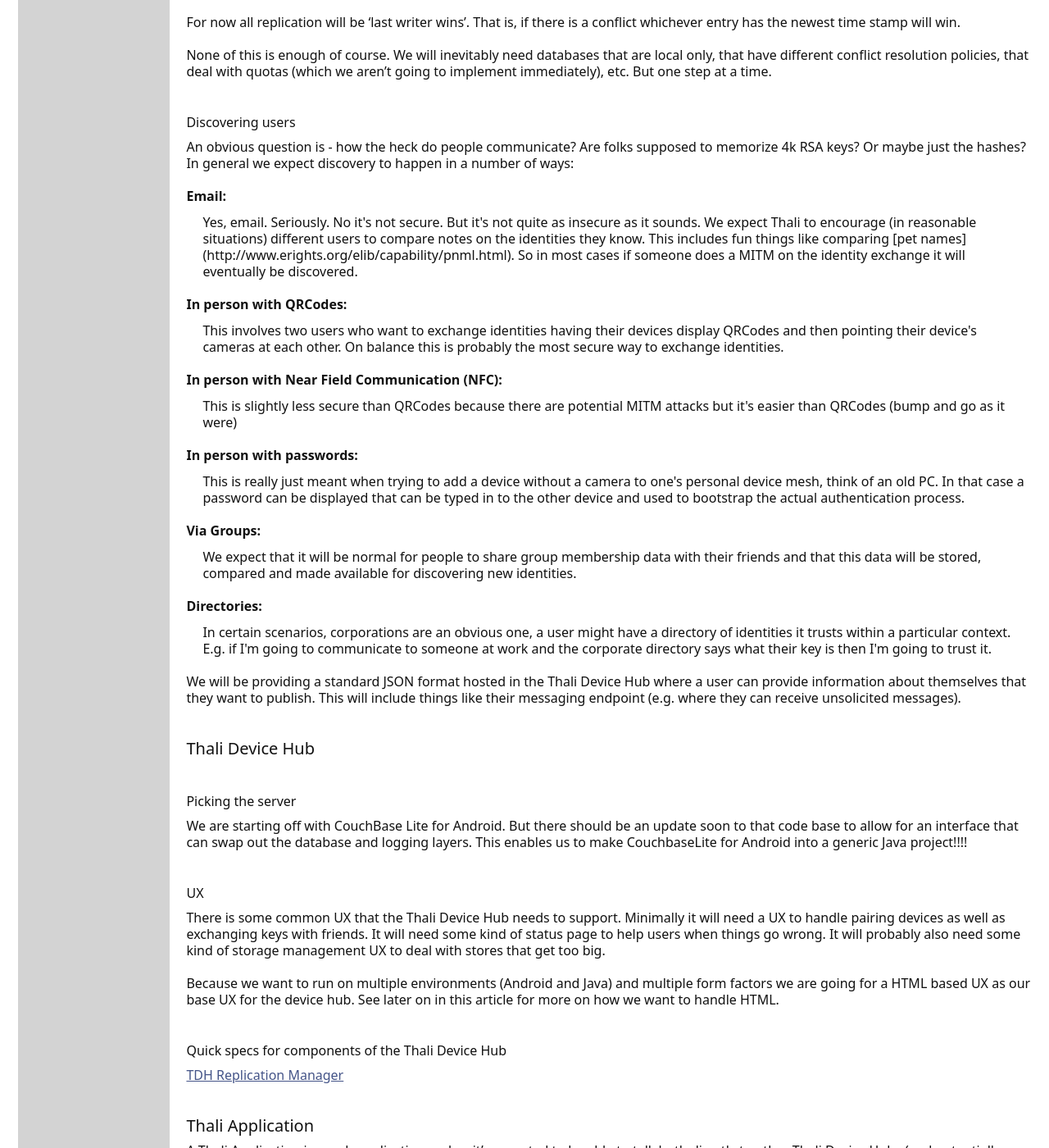
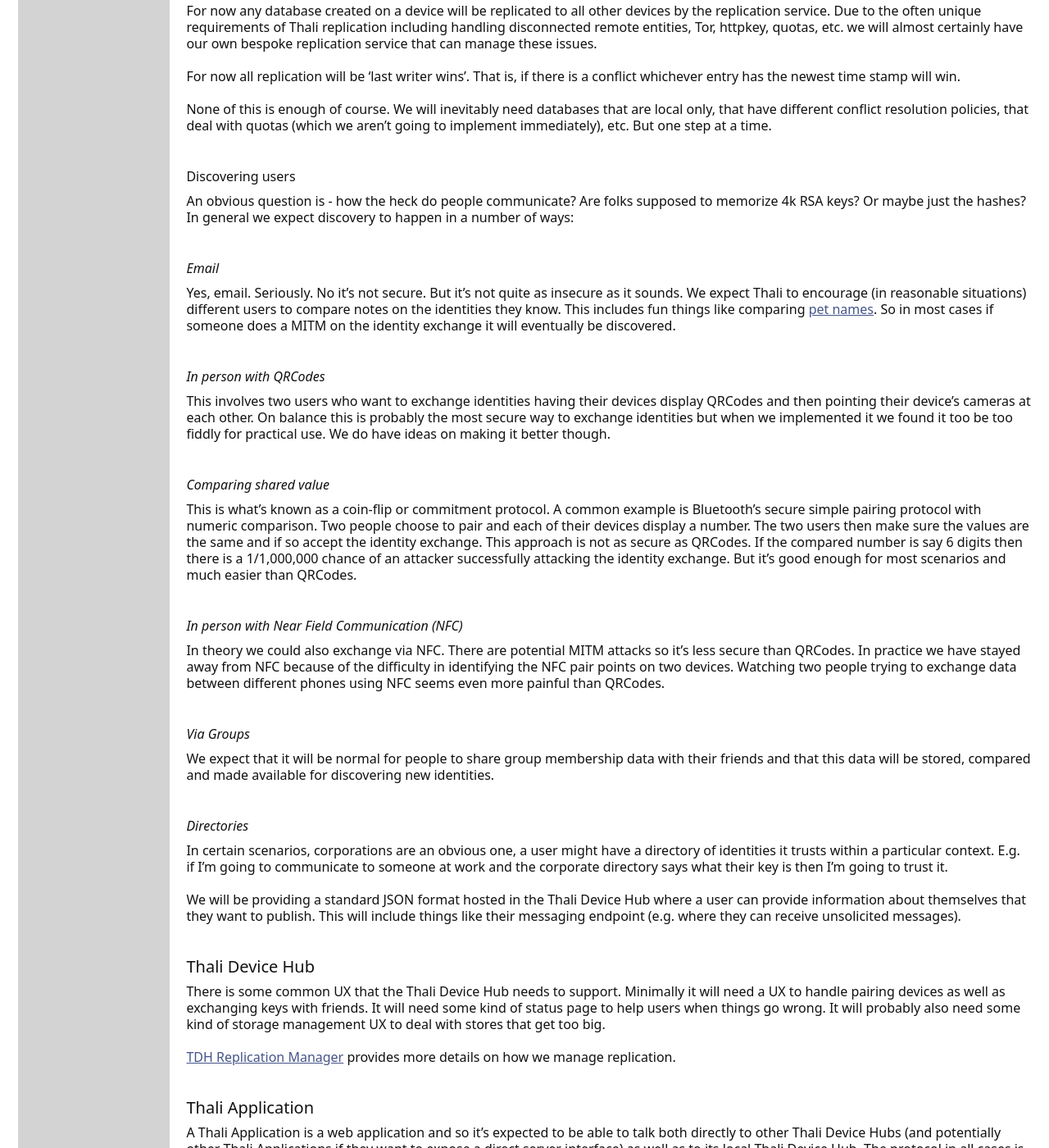
Before and after one commit to thaliproject/thali, a Jekyll site: the page built from ThaliAndCouch.md, in a window 1280 px wide and 1400 px high, scrolled down 3093 px. Shown: the whole window at 82% size. Built offline with Jekyll 4.4.1, drawn with Linux system fonts in a browser that asks for light colours; Markdown is read by kramdown in place of the engine named in the settings; some of the changed text lies outside the part shown.

Commit message:
Update ThaliAndCouch.md

````diff
--- a/ThaliAndCouch.md
+++ b/ThaliAndCouch.md
@@ -28,7 +28,7 @@
 
 ## Firewalls & NATs
 
-As a practical matter firewalls and NATs make it between difficult and impossible to host services behind them. The good news is that there are standardized efforts to address these problems, the bad news is that these efforts are either often unsupported by real world firewalls/NATs or not fit for our purposes (e.g. see [here](StunTurnICEInvestigation). However there is one solution that is free and widely deployed that does meet our needs in many, although not all, cases - [Tor hidden services](https://www.torproject.org/docs/hidden-services.html.en ). So we will be adopting Tor hidden services as our foundational mechanism for exposing server endpoints on devices.
+As a practical matter firewalls and NATs make it between difficult and impossible to host services behind them. The good news is that there are standardized efforts to address these problems, the bad news is that these efforts are either often unsupported by real world firewalls/NATs or not fit for our purposes (e.g. see [here](StunTurnICEInvestigation)). However there is one solution that is free and widely deployed that does meet our needs in many, although not all, cases - [Tor hidden services](https://www.torproject.org/docs/hidden-services.html.en ). So we will be adopting Tor hidden services as our foundational mechanism for exposing server endpoints on devices.
 
 ## Device Discovery
 
@@ -66,23 +66,26 @@
 <dd> A local application running on the same device as a Thali Device Hub</dd>
 </dl>
 
-<pre>
+```
                      -------------------------------------------------------------------
-                     |                    Thali Device Hub                             |
+                     |                    Local Thali Device Hub                       |
                      |                                                                 |
-Local Thali App -->  | Local CouchDB Singleton Service  --  Local Replication Manager  |
+Local Thali App -->  | Local CouchDB Singleton Service  <-- Local Replication Manager  |
+                     |           /|\        |                                          |
+                     |            |         \                                          |
+                     |            |          ----------------------------              |
                      |            |                                     |              |
-                     |            |                                     |              |
-                     |            |                                     |              |
-                     |            |                                     |              |
+                     |            |                                    \|/             |
                      | Local Tor Hidden Service Proxy           Local Tor Client       |
                      -------------|-------------------------------------|---------------
+                                 /|\                                    |
                                   |                                     |
-                      Tor Hidden Service Infrastructure ]               |
+                                   [ Tor Hidden Service Infrastructure ]
                                   |                                     |
-                       Remote Authorized Entities            Remote Authorized Entities
+                                  |                                    \|/
+                                       Remote Authorized Entities
 
-</pre>
+```
 
 ## Talking to the  Thali Device Hub
 
@@ -106,7 +109,7 @@
 
 ### Replication - The Replication Service
 
-For now any database created on a device will be replicated to all other devices by the replication service. Due to the often unique requirements of Thali replication including handling disconnected remote entities, Tor, httpkey, quotas, etc. we will almost certainly have our own bespoke replication service rather than try to use the replication service built into CouchDB.
+For now any database created on a device will be replicated to all other devices by the replication service. Due to the often unique requirements of Thali replication including handling disconnected remote entities, Tor, httpkey, quotas, etc. we will almost certainly have our own bespoke replication service that can manage these issues.
 
 For now all replication will be 'last writer wins'. That is, if there is a conflict whichever entry has the newest time stamp will win.
 
@@ -116,48 +119,31 @@
 
 An obvious question is - how the heck do people communicate? Are folks supposed to memorize 4k RSA keys? Or maybe just the hashes? In general we expect discovery to happen in a number of ways:
 
-<dl>
+#### Email
+Yes, email. Seriously. No it's not secure. But it's not quite as insecure as it sounds. We expect Thali to encourage (in reasonable situations) different users to compare notes on the identities they know. This includes fun things like comparing [pet names](http://www.erights.org/elib/capability/pnml.html). So in most cases if someone does a MITM on the identity exchange it will eventually be discovered.
 
-<dt> Email</dt>
-<dd> Yes, email. Seriously. No it's not secure. But it's not quite as insecure as it sounds. We expect Thali to encourage (in reasonable situations) different users to compare notes on the identities they know. This includes fun things like comparing [pet names](http://www.erights.org/elib/capability/pnml.html). So in most cases if someone does a MITM on the identity exchange it will eventually be discovered.</dd>
+#### In person with QRCodes
+This involves two users who want to exchange identities having their devices display QRCodes and then pointing their device's cameras at each other. On balance this is probably the most secure way to exchange identities but when we implemented it we found it too be too fiddly for practical use. We do have ideas on making it better though.
 
-<dt> In person with QRCodes</dt>
-<dd> This involves two users who want to exchange identities having their devices display QRCodes and then pointing their device's cameras at each other. On balance this is probably the most secure way to exchange identities.</dd>
+#### Comparing shared value
+This is what's known as a coin-flip or commitment protocol. A common example is Bluetooth's secure simple pairing protocol with numeric comparison. Two people choose to pair and each of their devices display a number. The two users then make sure the values are the same and if so accept the identity exchange. This approach is not as secure as QRCodes. If the compared number is say 6 digits then there is a 1/1,000,000 chance of an attacker successfully attacking the identity exchange. But it's good enough for most scenarios and much easier than QRCodes.
 
-<dt> In person with Near Field Communication (NFC)</dt>
-<dd> This is slightly less secure than QRCodes because there are potential MITM attacks but it's easier than QRCodes (bump and go as it were)</dd>
+#### In person with Near Field Communication (NFC)
+In theory we could also exchange via NFC. There are potential MITM attacks so it's less secure than QRCodes. In practice we have stayed away from NFC because of the difficulty in identifying the NFC pair points on two devices. Watching two people trying to exchange data between different phones using NFC seems even more painful than QRCodes.
 
-<dt> In person with passwords</dt>
+#### Via Groups
+We expect that it will be normal for people to share group membership data with their friends and that this data will be stored, compared and made available for discovering new identities.
 
-<dd> This is really just meant when trying to add a device without a camera to one's personal device mesh, think of an old PC. In that case a password can be displayed that can be typed in to the other device and used to bootstrap the actual authentication process.</dd>
-
-<dt> Via Groups</dt>
-
-<dd> We expect that it will be normal for people to share group membership data with their friends and that this data will be stored, compared and made available for discovering new identities.</dd>
-
-<dt> Directories</dt>
-
-<dd> In certain scenarios, corporations are an obvious one, a user might have a directory of identities it trusts within a particular context. E.g. if I'm going to communicate to someone at work and the corporate directory says what their key is then I'm going to trust it.</dd>
-
-</dl>
+#### Directories
+In certain scenarios, corporations are an obvious one, a user might have a directory of identities it trusts within a particular context. E.g. if I'm going to communicate to someone at work and the corporate directory says what their key is then I'm going to trust it.
 
 We will be providing a standard JSON format hosted in the Thali Device Hub where a user can provide information about themselves that they want to publish. This will include things like their messaging endpoint (e.g. where they can receive unsolicited messages).
 
 ## Thali Device Hub
 
-### Picking the server
-
-We are starting off with CouchBase Lite for Android. But there should be an update soon to that code base to allow for an interface that can swap out the database and logging layers. This enables us to make CouchbaseLite for Android into a generic Java project!!!!
-
-### UX
-
 There is some common UX that the Thali Device Hub needs to support. Minimally it will need a UX to handle pairing devices as well as exchanging keys with friends. It will need some kind of status page to help users when things go wrong. It will probably also need some kind of storage management UX to deal with stores that get too big.
 
-Because we want to run on multiple environments (Android and Java) and multiple form factors we are going for a HTML based UX as our base UX for the device hub. See later on in this article for more on how we want to handle HTML.
-
-### Quick specs for components of the Thali Device Hub
-
-[TDH Replication Manager](TDHReplicationManager)
+[TDH Replication Manager](TDHReplicationManager) provides more details on how we manage replication.
 
 ## Thali Application
 
@@ -166,5 +152,3 @@
 This means that the Thali Device Hub's "api" is its protocol interface, so anything that can speak CouchDB and authenticate via TLS mutual auth (plus Tor if they aren't on the same device as the Thali Device Hub they want to talk to) can play. So we don't have any restrictions on things like programming language.
 
 But we also don't want to make people go through all the pain of setting up things like mutual SSL Auth validation and Tor handling (for off device connections). So we provide a number of 'out of the box' enabled libraries to make writing Thali Applications easier.
-
-For Java we support Ektorp. For .net we support LoveSeat. But where we spend a ton of time is on HTML application support. We need this both to implement the Thali Device Hub's modest UX but also as a tool to make it easy to quickly write a Thali Application that will run everywhere. See [here](Building_the_HTML5_Environment_Thali_Needs) for an overview on exactly how we enable app developers to use HTML5 + PouchDB to write apps that can run both on the desktop and on Android with full Thali capabilities.
````
